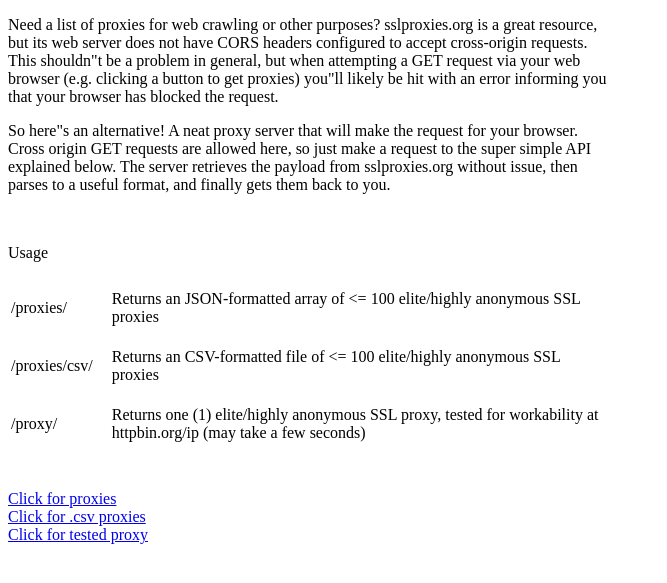
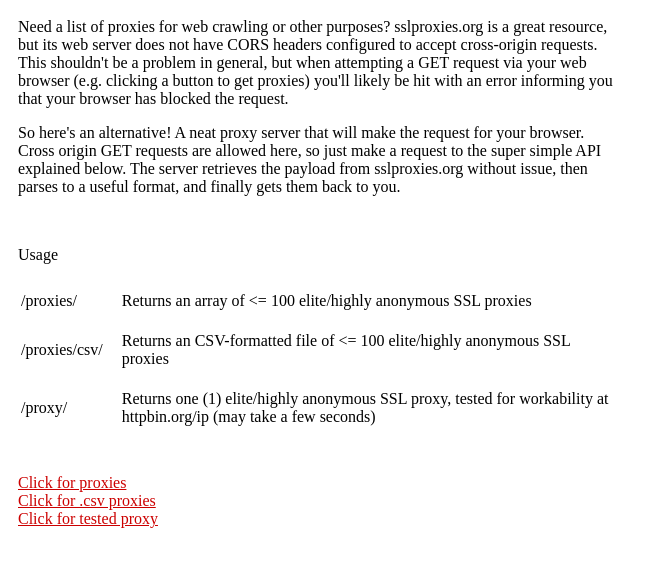
Before and after one commit to liobernard/cors-allowed-proxies, a Django app: page / in a window 1280 px wide. Shown: the top 583 px of the page, without its empty margins (0-667 px from the left). Run offline with Django 3.2, Linux system fonts and the light colour scheme.

Commit message:
Corrects punctuation. Adds margins to <body/>.

```diff
--- a/static/style.css
+++ b/static/style.css
@@ -1,7 +1,13 @@
 body {
   max-width: 600px;
+  margin: 18px;
+  margin-bottom: 54px;
 }
 
 tr td:nth-of-type(2) {
   padding: 10px 0;
 }
+
+a {
+  color: #c00;
+}
--- a/templates/home.html
+++ b/templates/home.html
@@ -31,14 +31,14 @@
             Need a list of proxies for web crawling or other purposes?
             sslproxies.org is a great resource, but its web
             server does not have CORS headers configured to accept
-            cross-origin requests. This shouldn"t be a problem in general,
+            cross-origin requests. This shouldn't be a problem in general,
             but when attempting a GET request via your web browser (e.g.
-            clicking a button to get proxies) you"ll likely be hit with
+            clicking a button to get proxies) you'll likely be hit with
             an error informing you that your browser has blocked the
             request.
         </p>
         <p>
-            So here"s an alternative! A neat proxy server that will make
+            So here's an alternative! A neat proxy server that will make
             the request for your browser. Cross origin GET requests are
             allowed here, so just make a request to the super simple
             API explained below. The server retrieves the
@@ -52,7 +52,7 @@
                 <tr>
                     <td>/proxies/&nbsp;&nbsp;&nbsp;&nbsp;</td>
                     <td>
-                        Returns an JSON-formatted array of <= 100 elite/highly
+                        Returns an array of <= 100 elite/highly
                         anonymous SSL proxies
                     </td>
                 </tr>
```
